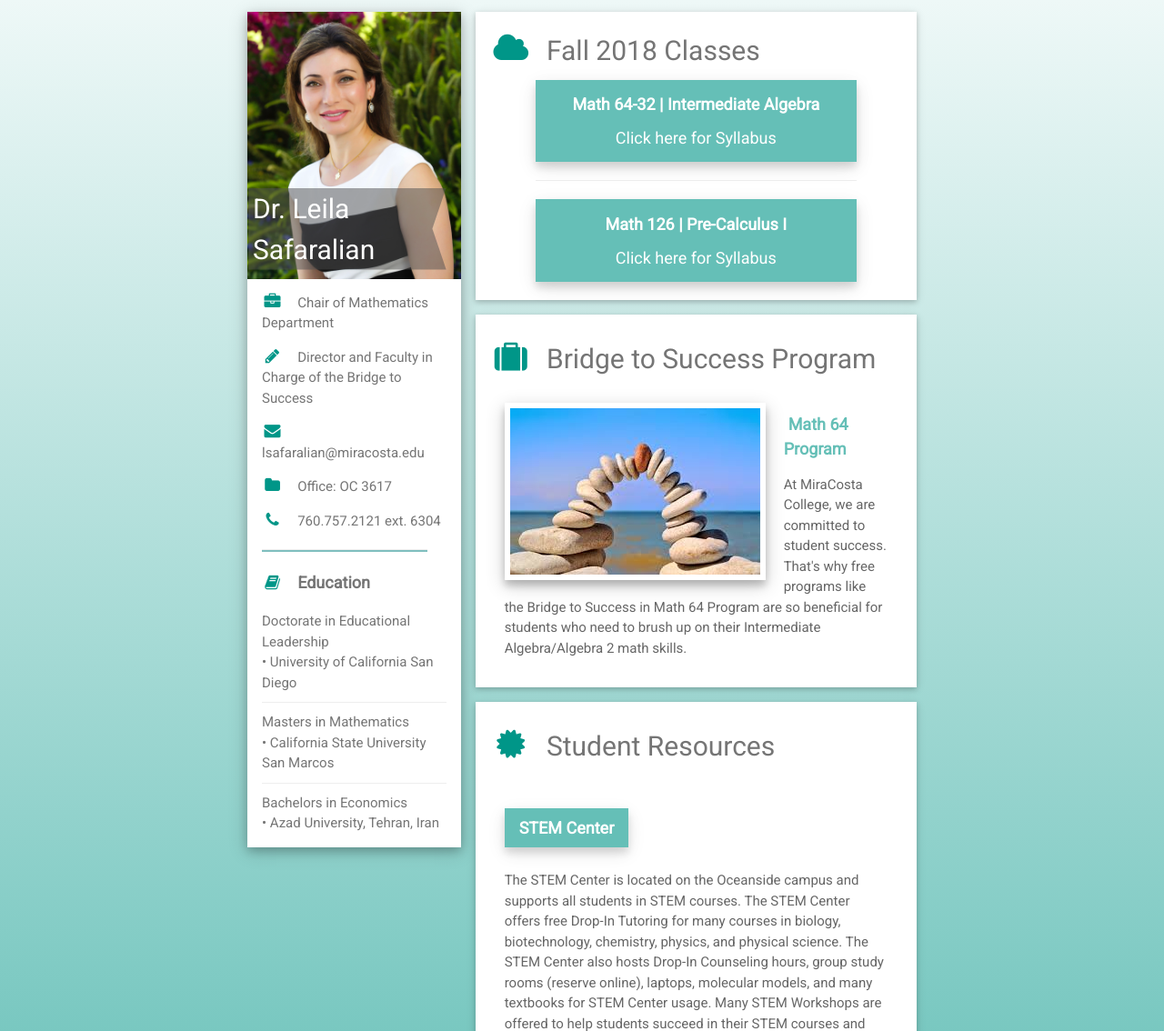
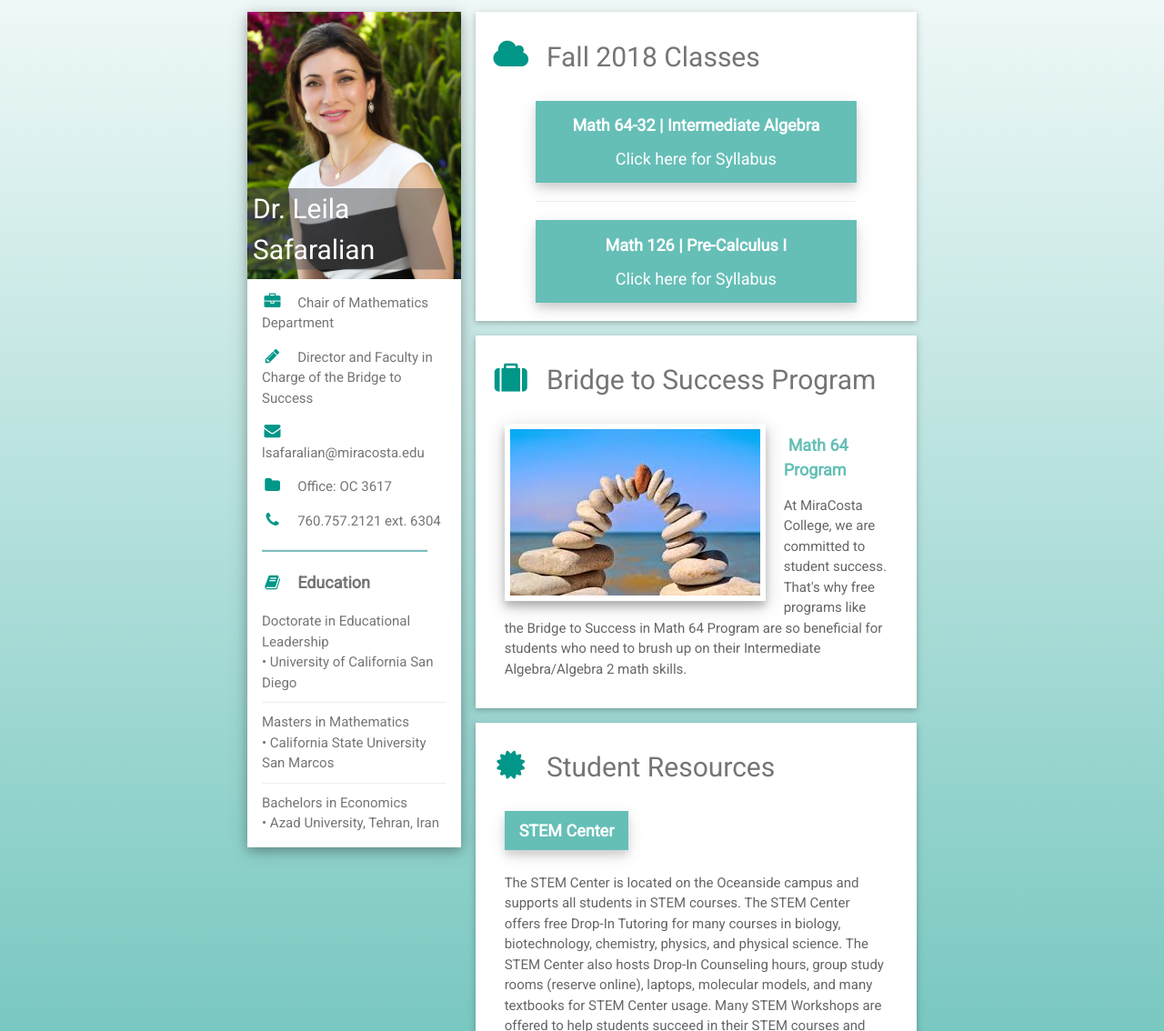
Before and after one commit to MarkBlinder/MarkBlinder.github.io, a plain HTML site: page index.html in a window 1280 px wide. Shown: the part 166-1300 px from the top of the page at 91% size. Drawn offline with nearby package versions, Linux system fonts and the light colour scheme.

Commit message:
small adjustments to improve visual consistency

```diff
--- a/index.html
+++ b/index.html
@@ -158,7 +158,7 @@
                 <!-- Classes -->
                 <div class="w3-container w3-card w3-white w3-margin-bottom" style="padding-bottom: 4%; align-content:center">
                     <div>
-			             <h2 id="fall2018" class="w3-text-grey" style="padding-top:2%"><i class="fa fa-cloud fa-fw w3-xxlarge w3-text-teal w3-margin-right"></i>Fall 2018 Classes</h2>
+			             <h2 id="fall2018" class="w3-text-grey w3-padding-16"><i class="fa fa-cloud fa-fw w3-xxlarge w3-text-teal w3-margin-right"></i>Fall 2018 Classes</h2>
                     </div>
                     <div class="w3-container" style="align-content: center; margin: auto; width: 85%">
                         <div class="w3-btn w3-teal w3-container w3-opacity" style="width:100%">
@@ -191,8 +191,7 @@
                 <div class="w3-container w3-card w3-white">
                     <h2 class="w3-text-grey w3-padding-16"><i class="fa fa-certificate fa-fw w3-margin-right w3-xxlarge w3-text-teal"></i>Student Resources</h2>
                     <div class="w3-container">
-                        <h5 class="w3-opacity"></h5>
-                        <h5 class="w3-btn w3-teal w3-opacity"><b><a href="http://www.miracosta.edu/studentservices/stem/resources.html" target="_blank">STEM Center</a></b></h5>
+                        <h5 class="w3-btn w3-teal w3-opacity" style="margin-top: 0;"><b><a href="http://www.miracosta.edu/studentservices/stem/resources.html" target="_blank">STEM Center</a></b></h5>
                         <p class="w3-opacity">
                             The STEM Center is located on the Oceanside campus and supports all students in STEM courses.  The STEM Center offers free Drop-In Tutoring for many courses in biology, biotechnology, chemistry, physics, and physical science.  The STEM Center also hosts Drop-In Counseling hours, group study rooms (reserve online), laptops, molecular models, and many textbooks for STEM Center usage.  Many STEM Workshops are offered to help students succeed in their STEM courses and explore career/job opportunities in STEM related fields.
                             <br>
```
